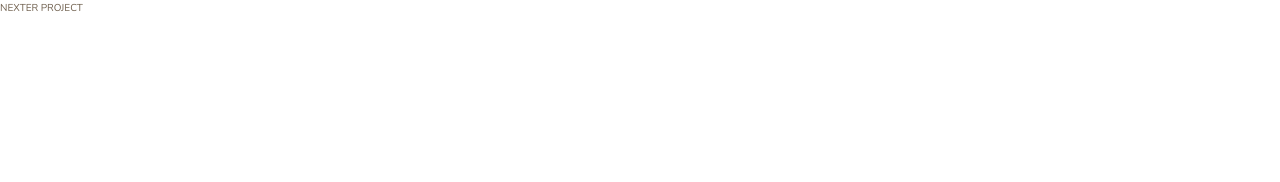
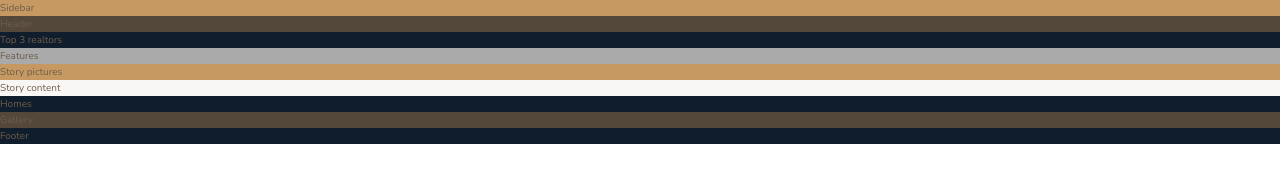
Before and after one commit to iivic17/nexter, a website: page index.html in a window 1280 px wide. Drawn offline with nearby package versions, Linux system fonts and the light colour scheme; files that its build step writes are made by us from their sources.

Commit message:
Set up the sections

```diff
--- a/index.html
+++ b/index.html
@@ -14,7 +14,41 @@
 </head>
 
 <body class="container">
-    NEXTER PROJECT
+    <div class="sidebar">
+        Sidebar
+    </div>
+
+    <header class="header">
+        Header
+    </header>
+
+    <div class="realtors">
+        Top 3 realtors
+    </div>
+
+    <section class="features">
+        Features
+    </section>
+
+    <div class="story__pictures">
+        Story pictures
+    </div>
+
+    <div class="story__content">
+        Story content
+    </div>
+
+    <section class="homes">
+        Homes
+    </section>
+
+    <section class="gallery">
+        Gallery
+    </section>
+
+    <footer class="footer">
+        Footer
+    </footer>
 </body>
 
 </html>
--- a/sass/_features.scss
+++ b/sass/_features.scss
@@ -0,0 +1,3 @@
+.features {
+    background-color: $color-grey-light-2;
+}
--- a/sass/_footer.scss
+++ b/sass/_footer.scss
@@ -0,0 +1,3 @@
+.footer {
+    background-color: $color-secondary;
+}
--- a/sass/_gallery.scss
+++ b/sass/_gallery.scss
@@ -0,0 +1,3 @@
+.gallery {
+    background-color: $color-grey-dark-1;
+}
--- a/sass/_header.scss
+++ b/sass/_header.scss
@@ -0,0 +1,3 @@
+.header {
+    background-color: $color-grey-dark-1;
+}
--- a/sass/_homes.scss
+++ b/sass/_homes.scss
@@ -0,0 +1,3 @@
+.homes {
+    background-color: $color-secondary;
+}
--- a/sass/_realtors.scss
+++ b/sass/_realtors.scss
@@ -0,0 +1,3 @@
+.realtors {
+    background-color: $color-secondary;
+}
--- a/sass/_sidebar.scss
+++ b/sass/_sidebar.scss
@@ -0,0 +1,3 @@
+.sidebar {
+    background-color: $color-primary;
+}
--- a/sass/_story.scss
+++ b/sass/_story.scss
@@ -0,0 +1,9 @@
+.story {
+    &__pictures {
+        background-color: $color-primary;
+    }
+
+    &__content {
+        background-color: $color-grey-light-1;
+    }
+}
```
Also changed, not shown: css/style.css (added).
